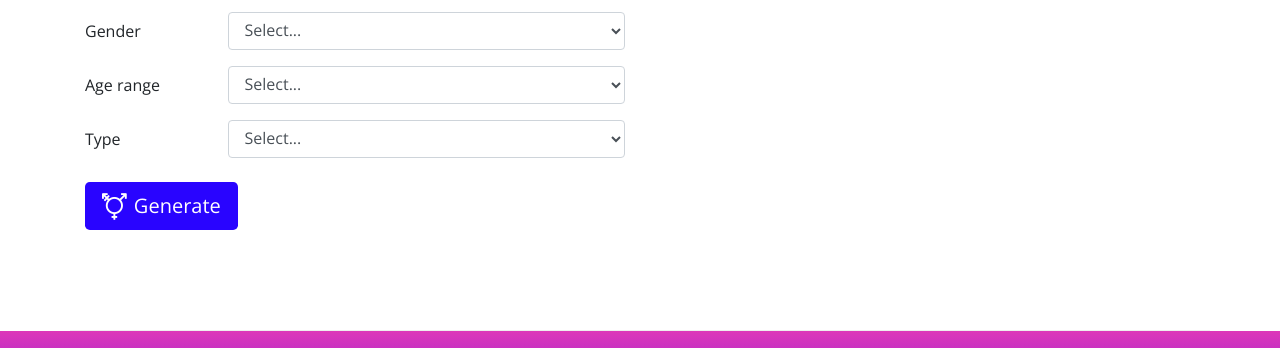
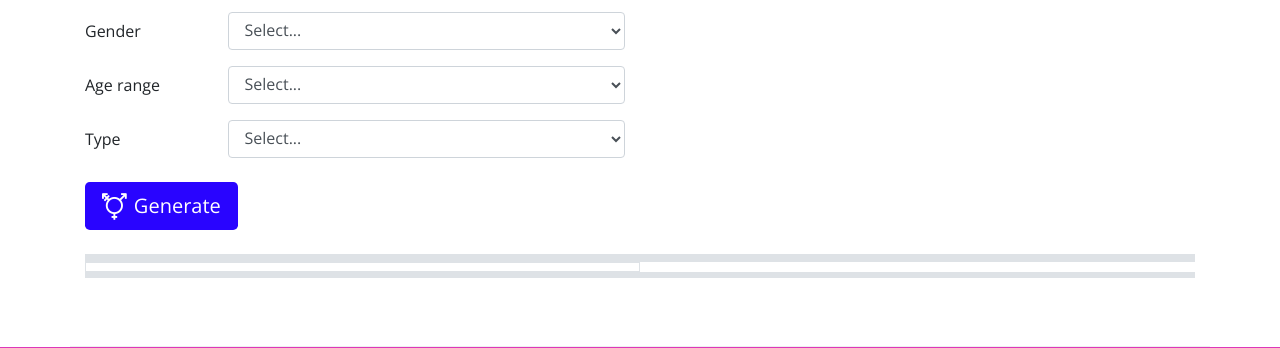
Before and after one commit to nursin/Portfolio-Project, a website: page index.html in a window 1280 px wide. Shown: the part 328-676 px from the top of the page. Drawn offline with nearby package versions, Linux system fonts and the light colour scheme; files whose address does not match are found by name; a web font is replaced by a local one.

Commit message:
formatting

```diff
--- a/index.html
+++ b/index.html
@@ -158,14 +158,14 @@
 
       <div id="profileContainer" class="col-12">
         <h2 id="profileHeader"></h2>
-        <div id="name" class="col-12"></div>
-        <div id="age" class="col-12"></div>
-        <div id="horoscope" class="col-12"></div>
-        <div id="type" class="col-12"></div>
-        <div id="bio" class="col-lg-6"></div>
-        <div id="adjectives" class="col-12"></div>
-        <div id="quirky-fact" class="col-12"></div>
-        <div id="profession" class="col-12"></div>
+        <div id="name" class="col-12 border"></div>
+        <div id="age" class="col-12 border"></div>
+        <div id="horoscope" class="col-12 border"></div>
+        <div id="type" class="col-12 border"></div>
+        <div id="bio" class="col-lg-6 border" style="height: 21%;"></div>
+        <div id="adjectives" class="col-12 border"></div>
+        <div id="quirky-fact" class="col-12 border"></div>
+        <div id="profession" class="col-12 border"></div>
         <div class="btn-group mt-4 ml-3">
           <button id="restartBtn" class="btn btn-secondary btn-lg">Restart</button>
           <!-- <button id="saveProfileBtn" class="btn btn text-white bg-blue button-hover-bg-gradient">Save</button> -->
```
Also changed, not shown: dist/index.html.
